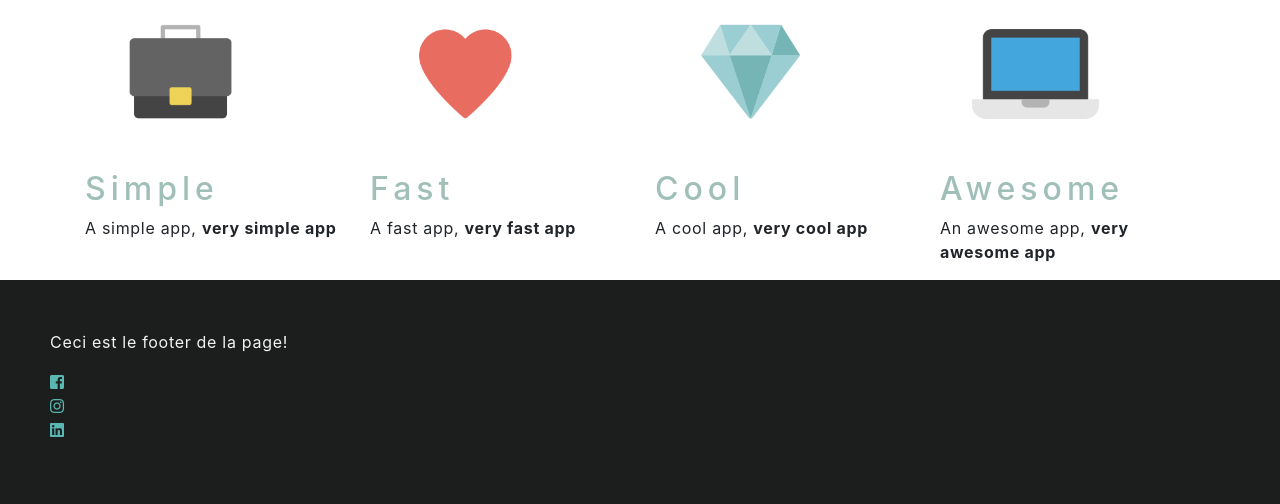
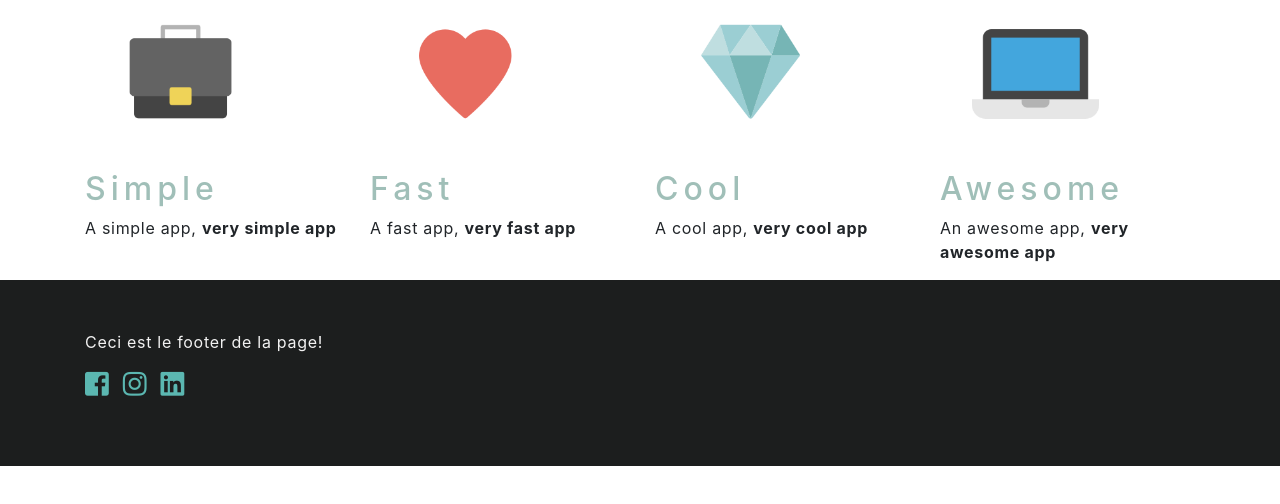
Before and after one commit to valerierogalska/landingpage, a plain HTML site: page index.html in a window 1280 px wide. Shown: the part 572-1076 px from the top of the page. After the commit the page ends 1038 px from the top, so only its background shows below. Drawn offline with nearby package versions, Linux system fonts and the light colour scheme.

Commit message:
Stylize footer

```diff
--- a/index.html
+++ b/index.html
@@ -43,12 +43,14 @@
     </div>
 
     <div id="footer">
+      <div class="container">
         <p>Ceci est le footer de la page!</p>
-      <ul>
-        <li><a href=""><i class="fab fa-facebook-square"></i></a></li>
-        <li><a href=""><i class="fab fa-instagram"></i></a></li>
-        <li><a href=""><i class="fab fa-linkedin"></i></a></li>
+        <ul class="list-inline">
+          <li class="list-inline-item"><a href=""><i class="fab fa-facebook-square"></i></a></li>
+          <li class="list-inline-item"><a href=""><i class="fab fa-instagram"></i></a></li>
+          <li class="list-inline-item"><a href=""><i class="fab fa-linkedin"></i></a></li>
         </ul>
+      </div>
     </div>
 
   </body>
--- a/style.css
+++ b/style.css
@@ -77,3 +77,7 @@ ul {
     list-style-type: none;
     padding: 0;
 }
+
+i {
+    font-size: 1.7em;
+}
```
Lines whose indentation alone changed are shown as unchanged.
